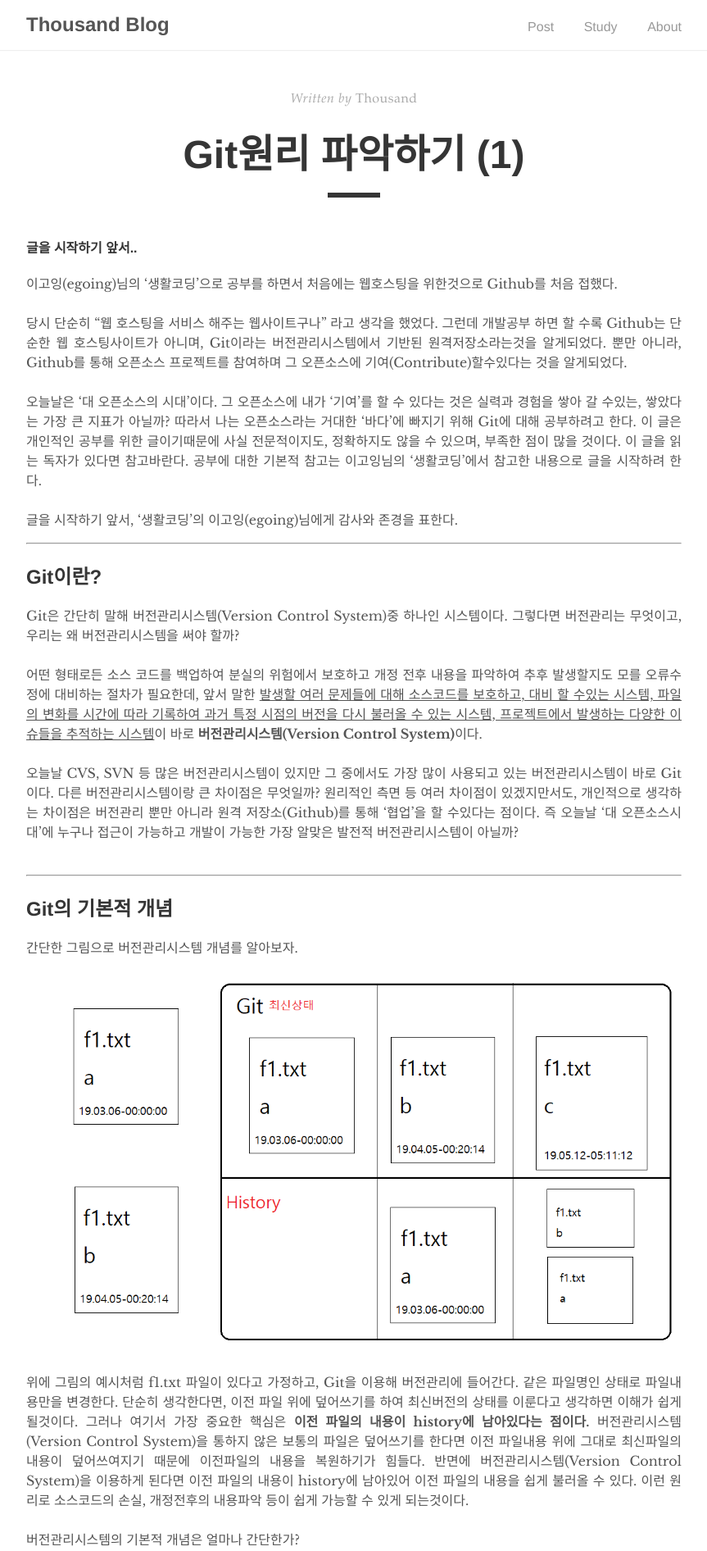
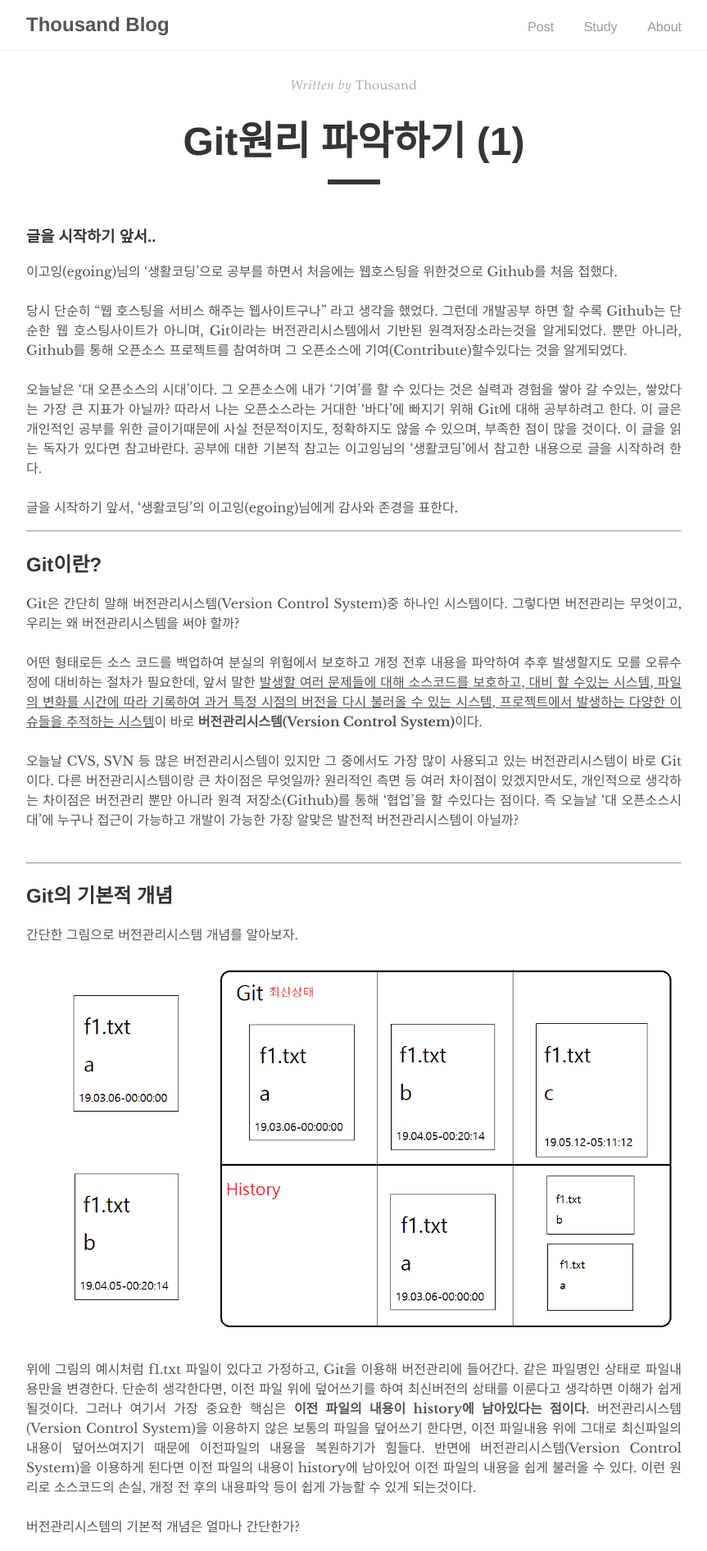
Before and after one commit to tmddjs45/tmddjs45.github.io, a Jekyll site: the page built from Study/Git-basic-concept/index.md, in a window 1280 px wide. Shown: the top 1892 px of the page at 82% size, without its empty margins (208-1071 px from the left). Built offline with Jekyll 4.4.1, drawn with Linux system fonts in a browser that asks for light colours.

Commit message:
css/padding size decline

```diff
--- a/Study/Git-basic-concept/index.md
+++ b/Study/Git-basic-concept/index.md
@@ -9,7 +9,7 @@ author: "Thousand"
 order: 1
 
 ---
-<h4>글을 시작하기 앞서..</h4>
+<h3>글을 시작하기 앞서..</h3>
 이고잉(egoing)님의 '생활코딩'으로 공부를 하면서 처음에는 웹호스팅을 위한것으로 Github를 처음 접했다.<br><br>
 당시 단순히 "웹 호스팅을 서비스 해주는 웹사이트구나" 라고 생각을 했었다. 그런데 개발공부 하면 할 수록 Github는 단순한 웹 호스팅사이트가 아니며, Git이라는 버전관리시스템에서 기반된 원격저장소라는것을 알게되었다. 뿐만 아니라, Github를 통해 오픈소스 프로젝트를 참여하며 그 오픈소스에 기여(Contribute)할수있다는 것을 알게되었다. <br><br> 오늘날은 '대 오픈소스의 시대'이다. 그 오픈소스에 내가 '기여'를 할 수 있다는 것은 실력과 경험을 쌓아 갈 수있는, 쌓았다는 가장 큰 지표가 아닐까? 따라서 나는 오픈소스라는 거대한 '바다'에 빠지기 위해 Git에 대해 공부하려고 한다. 이 글은 개인적인 공부를 위한 글이기때문에 사실 전문적이지도, 정확하지도 않을 수 있으며, 부족한 점이 많을 것이다. 이 글을 읽는 독자가 있다면 참고바란다. 공부에 대한 기본적 참고는 이고잉님의 '생활코딩'에서 참고한 내용으로 글을 시작하려 한다. <br><br> 글을 시작하기 앞서, '생활코딩'의 이고잉(egoing)님에게 감사와 존경을 표한다.<br>
 
@@ -26,7 +26,7 @@ order: 1
  <h2>Git의 기본적 개념</h2>
 
  간단한 그림으로 버전관리시스템 개념를 알아보자.<br>
-<br>![simplegit](./simplegit2.png) <br>위에 그림의 예시처럼 f1.txt 파일이 있다고 가정하고, Git을 이용해 버전관리에 들어간다. 같은 파일명인 상태로 파일내용만을 변경한다. 단순히 생각한다면, 이전 파일 위에 덮어쓰기를 하여 최신버전의 상태를 이룬다고 생각하면 이해가 쉽게 될것이다. 그러나 여기서 가장 중요한 핵심은 **이전 파일의 내용이 history에 남아있다는 점이다.** 버전관리시스템(Version Control System)을 통하지 않은 보통의 파일은 덮어쓰기를 한다면 이전 파일내용 위에 그대로 최신파일의 내용이 덮어쓰여지기 때문에 이전파일의 내용을 복원하기가 힘들다. 반면에 버전관리시스템(Version Control System)을 이용하게 된다면 이전 파일의 내용이 history에 남아있어 이전 파일의 내용을 쉽게 불러올 수 있다. 이런 원리로 소스코드의 손실, 개정전후의 내용파악 등이 쉽게 가능할 수 있게 되는것이다. <br><br> 버전관리시스템의 기본적 개념은 얼마나 간단한가?
+<br>![simplegit](./simplegit2.png) <br>위에 그림의 예시처럼 f1.txt 파일이 있다고 가정하고, Git을 이용해 버전관리에 들어간다. 같은 파일명인 상태로 파일내용만을 변경한다. 단순히 생각한다면, 이전 파일 위에 덮어쓰기를 하여 최신버전의 상태를 이룬다고 생각하면 이해가 쉽게 될것이다. 그러나 여기서 가장 중요한 핵심은 **이전 파일의 내용이 history에 남아있다는 점이다.** 버전관리시스템(Version Control System)을 이용하지 않은 보통의 파일을 덮어쓰기 한다면, 이전 파일내용 위에 그대로 최신파일의 내용이 덮어쓰여지기 때문에 이전파일의 내용을 복원하기가 힘들다. 반면에 버전관리시스템(Version Control System)을 이용하게 된다면 이전 파일의 내용이 history에 남아있어 이전 파일의 내용을 쉽게 불러올 수 있다. 이런 원리로 소스코드의 손실, 개정 전 후의 내용파악 등이 쉽게 가능할 수 있게 되는것이다. <br><br> 버전관리시스템의 기본적 개념은 얼마나 간단한가?
 <ul><li>파일을 덮어씌운다.</li>
 <li>덮어씌여진 이전 파일의 내용을 복원할 수 있다.</li></ul>
 
@@ -41,7 +41,7 @@ order: 1
 ---
 
 <br>
-<h4>Reference</h4>
+<h3>Reference</h3>
 <ul>
   <li>생활코딩 [지옥에서 온 Git] : <a href="https://opentutorials.org/course/2708">https://opentutorials.org/course/2708</a></li>
   <li>Git-scm : <a href="https://git-scm.com/">https://git-scm.com/</a></li>
--- a/_sass/tale/_post.scss
+++ b/_sass/tale/_post.scss
@@ -1,5 +1,5 @@
 .post {
-  padding: 3rem 0;
+  padding: 2rem 0;
 
   &-info {
     color: $default-tint;
```
